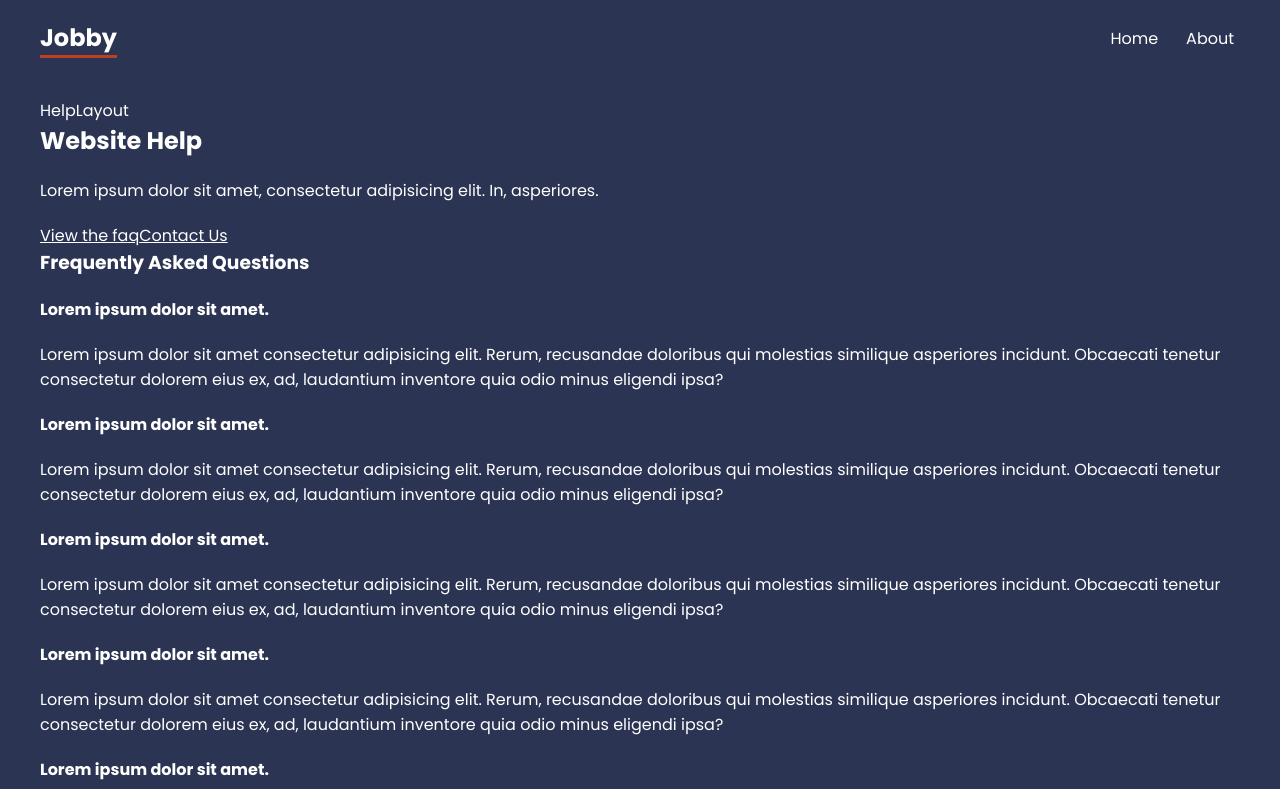
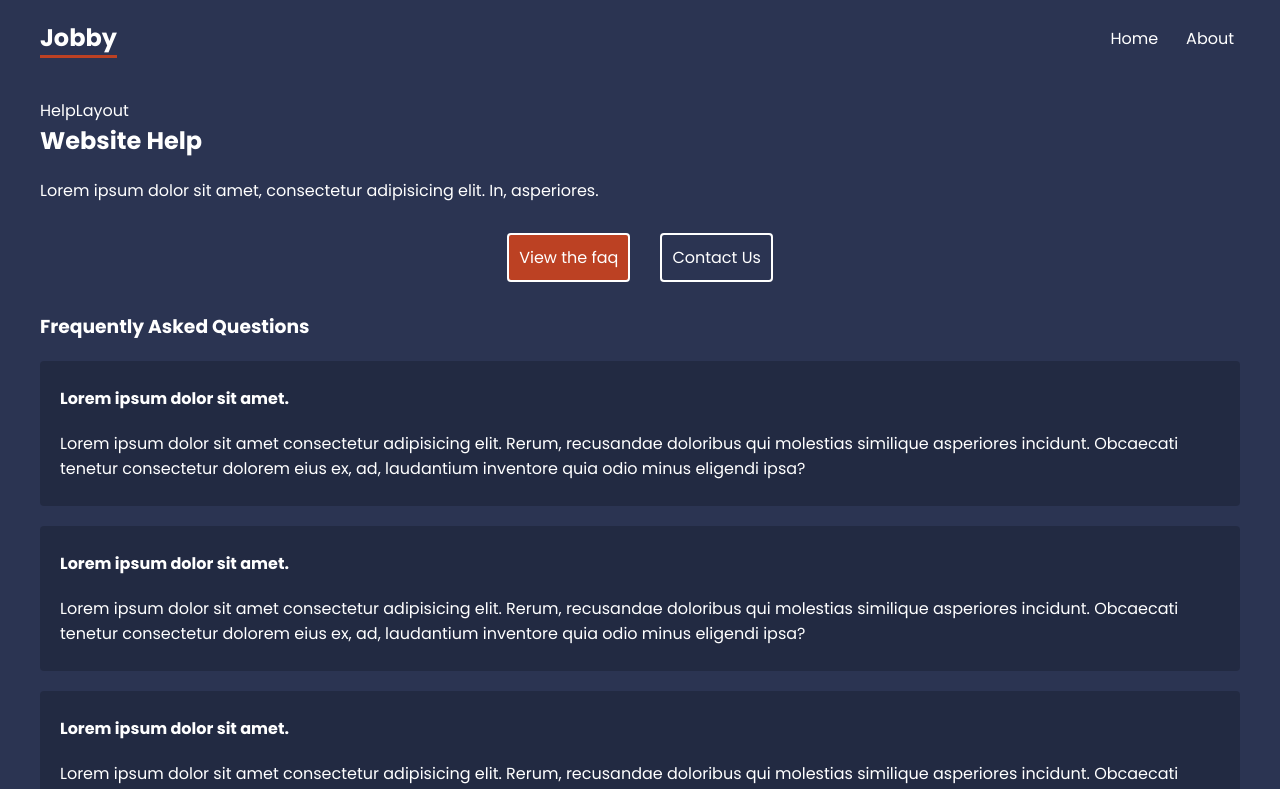
Before and after one commit to Belgotech/Jobby, a React (Create React App) app: page /help/faq in a window 1280 px wide. Shown: the top 789 px of the page. Built offline with nearby package versions, Linux system fonts and the light colour scheme.

Commit message:
Added Styles

```diff
--- a/src/index.css
+++ b/src/index.css
@@ -57,14 +57,97 @@
 
 /* help layout */
 
+.help-layout nav {
+  display: flex;
+  justify-content: center;
+  gap: 30px;
+  margin: 30px 0;
+}
+.help-layout nav a{
+  padding: 10px;
+  border: 2px solid white;
+  border-radius: 4px;
+  text-decoration: none;
+}
+.help-layout nav a:hover{
+  border-color: var(--primary);
+}
+.help-layout nav a.active {
+  background: var(--primary);
+}
 
 /* faq */
 
+.faq .question {
+  background: rgba(0,0,0,0.2);
+  padding: 5px 20px;
+  border-radius: 4px;
+  margin: 20px 0;
+}
+
+/* contact form */
+form {
+  margin-top: 30px;
+}
+form input, form label span, form textarea {
+  display: block;
+}
+form input, form textarea {
+  margin-bottom: 30px;
+  padding: 8px;
+  border-radius: 4px;
+  border: 0;
+  width: 300px;
+  color: var(--secondary);
+}
+form label span {
+  margin-bottom: 10px;
+}
 
 /* careers list */
-
+.careers > a {
+  display: block;
+  background: rgba(0,0,0,0.2);
+  padding: 20px;
+  border-radius: 4px;
+  margin: 20px 0;
+  text-decoration: none;
+}
+.careers > a:hover p {
+  color: var(--primary);
+}
+.careers p {
+  margin: 0;
+}
+.careers > a p:last-child {
+ font-size: 0.8em;
+ color: #bbb;
+}
 
 /* careers details */
-
+.career-details {
+  background: rgba(0,0,0,0.2);
+  padding: 20px;
+  border-radius: 4px;
+  margin: 20px 0;
+}
 
 /* breadcrumbs */
+.breadcrumbs {
+  max-width: 1200px;
+  margin: 20px auto;
+}
+.breadcrumbs > *{
+  display: inline-block;
+  margin-right: 10px;
+}
+.breadcrumbs .crumb:after {
+  content: '>';
+  margin-left: 10px;
+}
+.breadcrumbs .crumb:last-child:after {
+  display: none;
+}
+.breadcrumbs .crumb a {
+  color: #ddd;
+}
```
